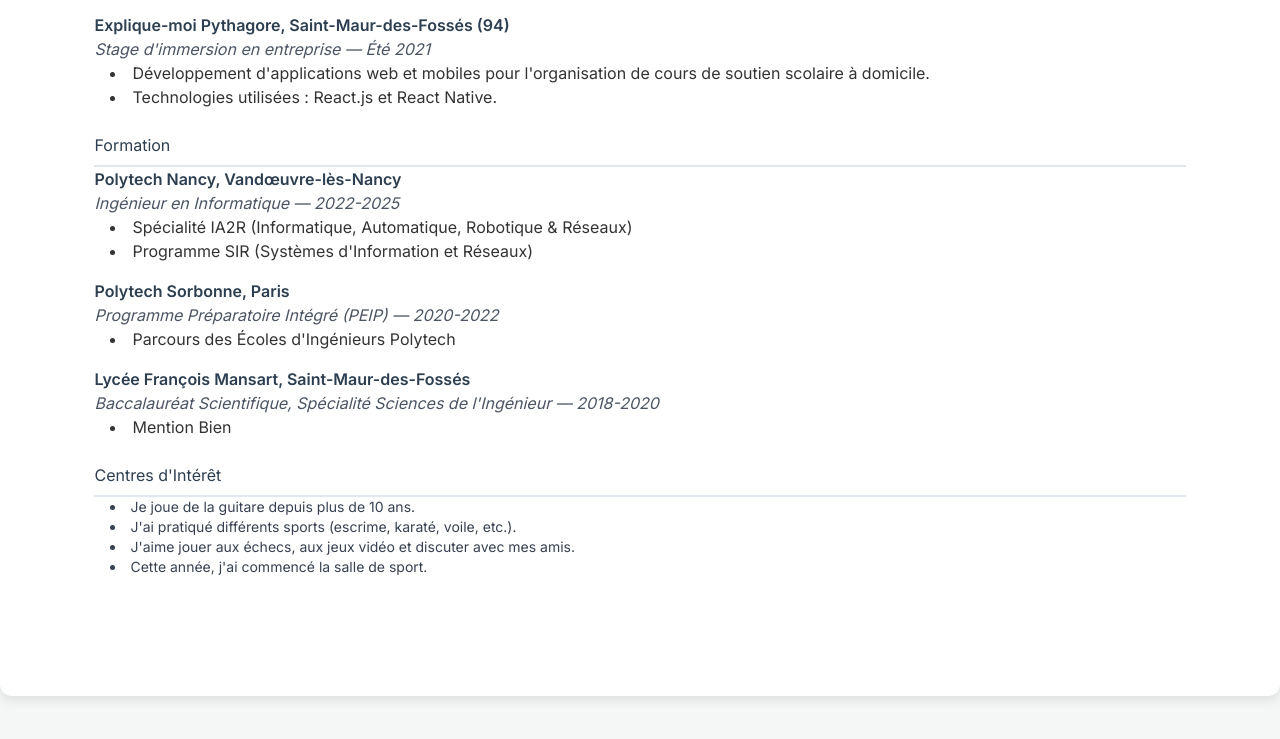
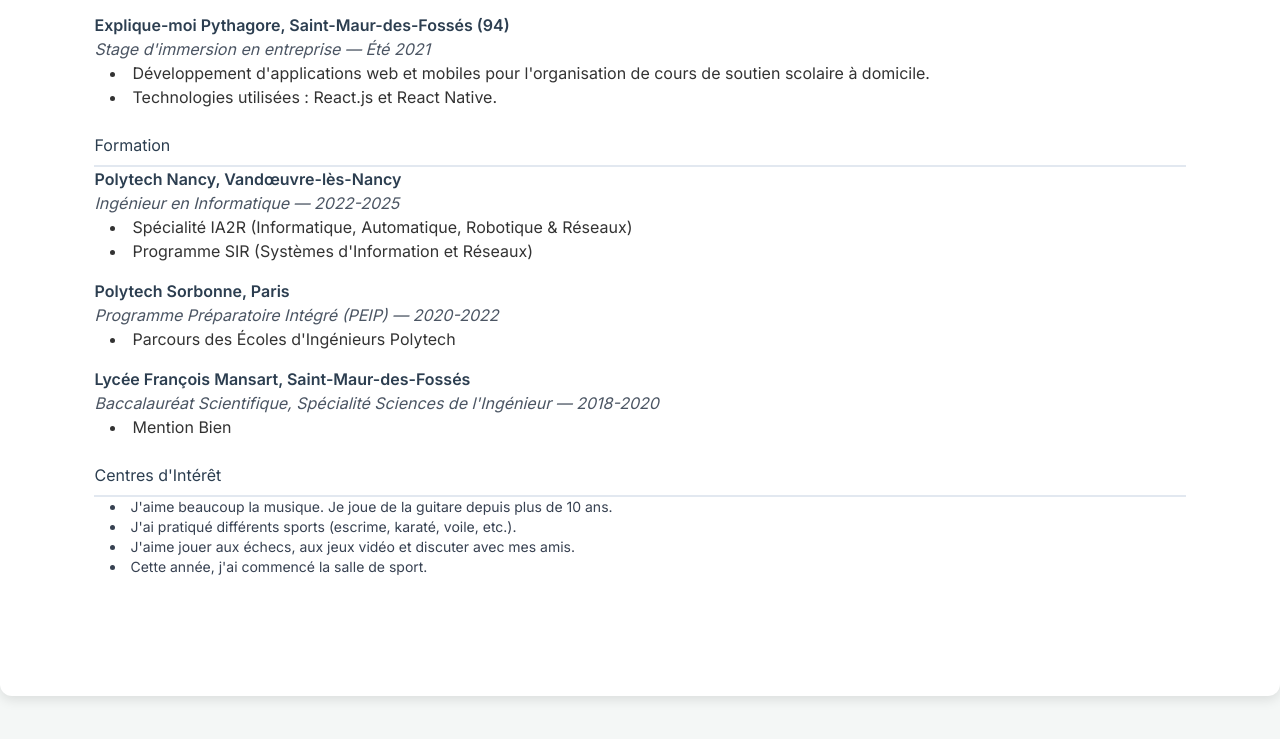
Before and after one commit to Gwagwa94/CV, a plain HTML site: page paper.html in a window 1280 px wide. Shown: the part 1333-2072 px from the top of the page. Drawn offline with nearby package versions, Linux system fonts and the light colour scheme.

Commit message:
Update paper.html

```diff
--- a/paper.html
+++ b/paper.html
@@ -267,7 +267,7 @@
         <section class="section-content">
             <h2>Centres d'Intérêt</h2>
             <ul class="list-disc list-inside ml-4 text-sm text-gray-700">
-                <li>Je joue de la guitare depuis plus de 10 ans.</li>
+                <li>J'aime beaucoup la musique. Je joue de la guitare depuis plus de 10 ans.</li>
                 <li>J'ai pratiqué différents sports (escrime, karaté, voile, etc.).</li>
                 <li>J'aime jouer aux échecs, aux jeux vidéo et discuter avec mes amis.</li>
                 <li>Cette année, j'ai commencé la salle de sport.</li>
```
